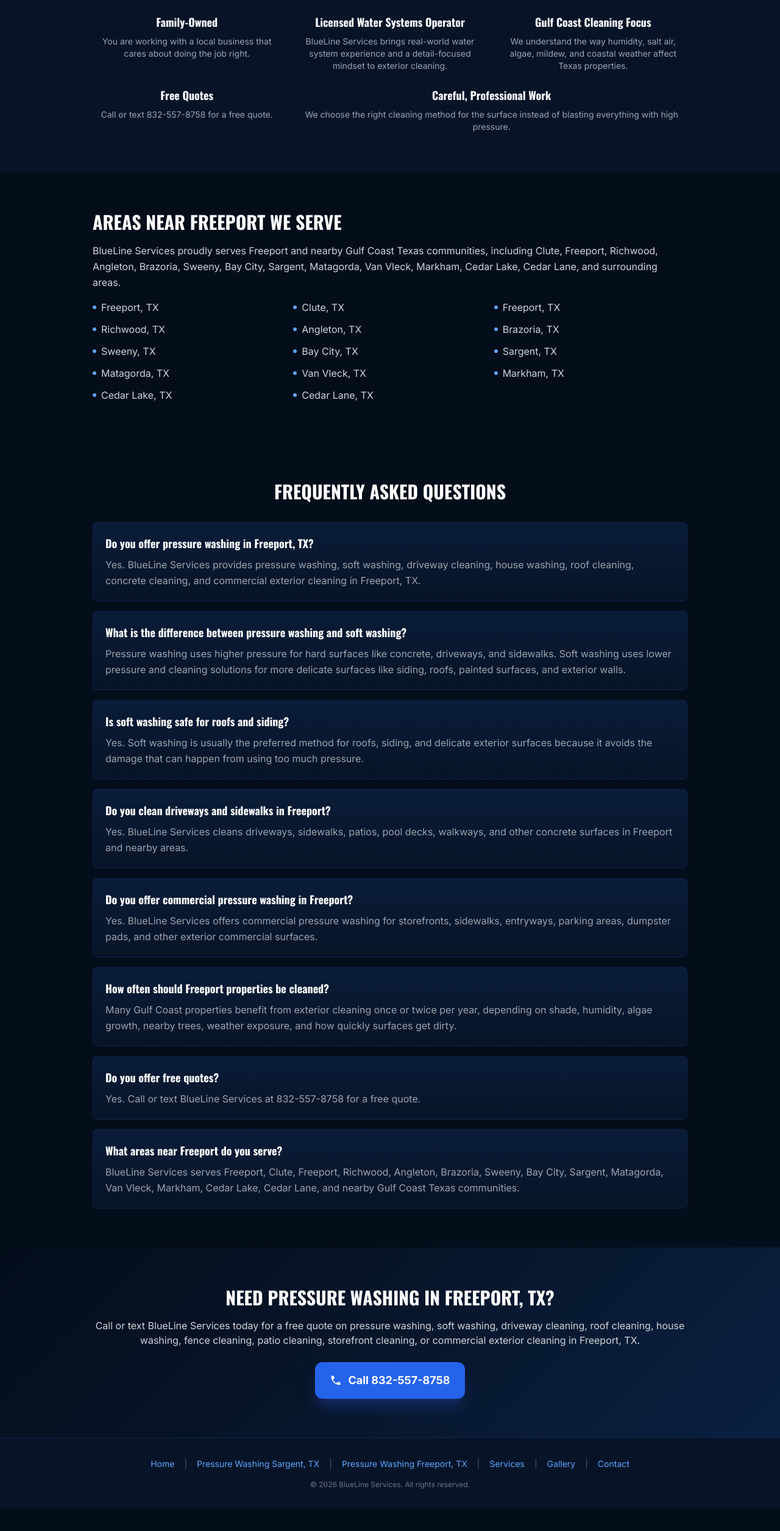
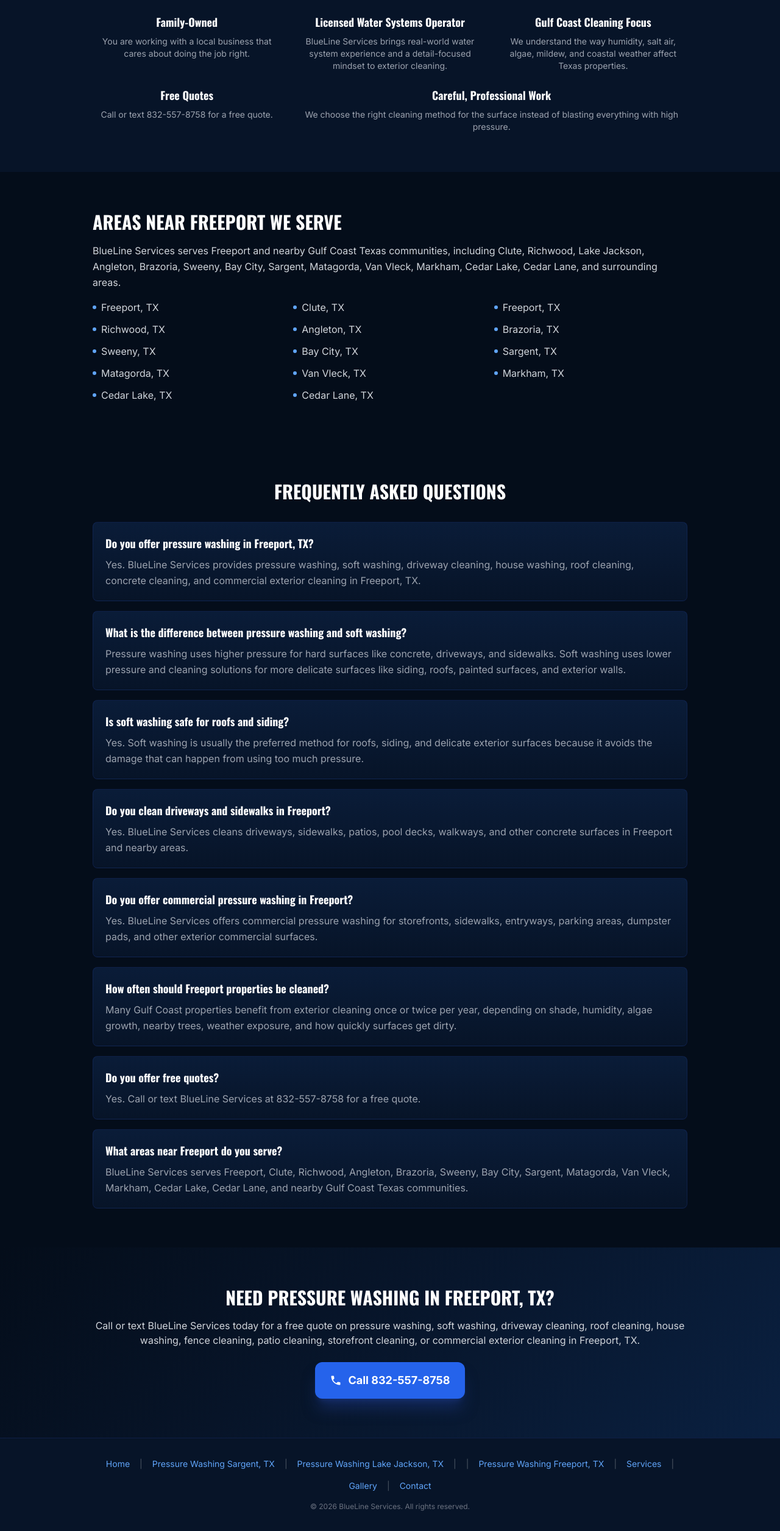
Before and after one commit to JDFerguson1989/blueline-services, a Next.js app: page /pressure-washing-freeport-tx in a window 1280 px wide. Shown: the part 2258-4769 px from the top of the page at 61% size. Before the commit the page ends 4733 px from the top, so only its background shows below. Built offline with nearby package versions, Linux system fonts and the light colour scheme.

Commit message:
Clean up Freeport page internal links and service areas

```diff
--- a/app/pressure-washing-freeport-tx/page.tsx
+++ b/app/pressure-washing-freeport-tx/page.tsx
@@ -76,7 +76,7 @@
   },
   {
     q: 'What areas near Freeport do you serve?',
-    a: 'BlueLine Services serves Freeport, Clute, Freeport, Richwood, Angleton, Brazoria, Sweeny, Bay City, Sargent, Matagorda, Van Vleck, Markham, Cedar Lake, Cedar Lane, and nearby Gulf Coast Texas communities.',
+    a: 'BlueLine Services serves Freeport, Clute, Richwood, Angleton, Brazoria, Sweeny, Bay City, Sargent, Matagorda, Van Vleck, Markham, Cedar Lake, Cedar Lane, and nearby Gulf Coast Texas communities.',
   },
 ];
 
@@ -272,7 +272,7 @@
             Areas Near Freeport We Serve
           </h2>
           <p className="text-gray-300 leading-relaxed mb-4">
-            BlueLine Services proudly serves Freeport and nearby Gulf Coast Texas communities, including Clute, Freeport, Richwood, Angleton, Brazoria, Sweeny, Bay City, Sargent, Matagorda, Van Vleck, Markham, Cedar Lake, Cedar Lane, and surrounding areas.
+            BlueLine Services serves Freeport and nearby Gulf Coast Texas communities, including Clute, Richwood, Lake Jackson, Angleton, Brazoria, Sweeny, Bay City, Sargent, Matagorda, Van Vleck, Markham, Cedar Lake, Cedar Lane, and surrounding areas.
           </p>
           <div className="grid grid-cols-2 md:grid-cols-3 gap-3 text-gray-300">
             {[
@@ -336,6 +336,7 @@
             <a href="/" className="text-blue-400 hover:text-white transition-colors">Home</a>
             <span className="text-gray-600">|</span>
             <a href="/pressure-washing-sargent-tx" className="text-blue-400 hover:text-white transition-colors">Pressure Washing Sargent, TX</a>
+            <span className="text-gray-600">|</span>            <a href="/pressure-washing-lake-jackson-tx" className="text-blue-400 hover:text-white transition-colors">Pressure Washing Lake Jackson, TX</a>            <span className="text-gray-600">|</span>
             <span className="text-gray-600">|</span>
             <a href="/pressure-washing-freeport-tx" className="text-blue-400 hover:text-white transition-colors">Pressure Washing Freeport, TX</a>
             <span className="text-gray-600">|</span>
```
